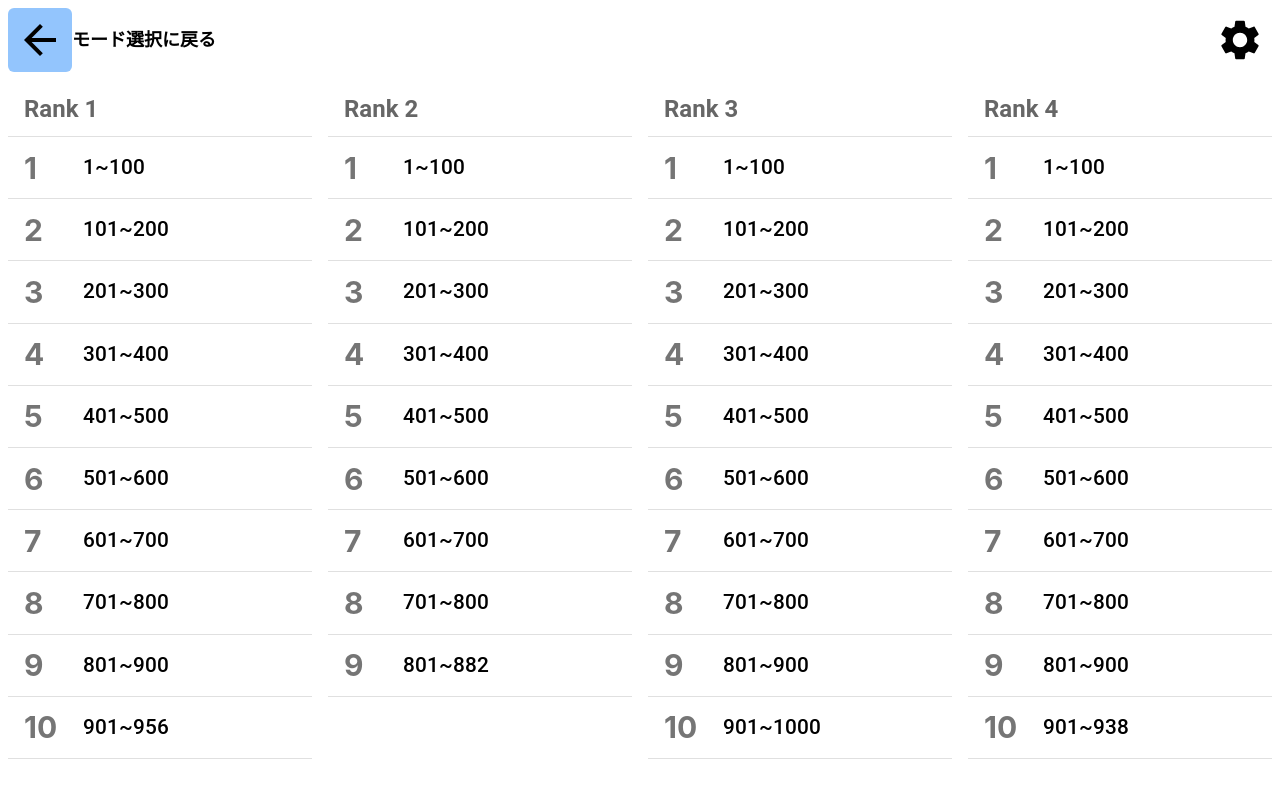
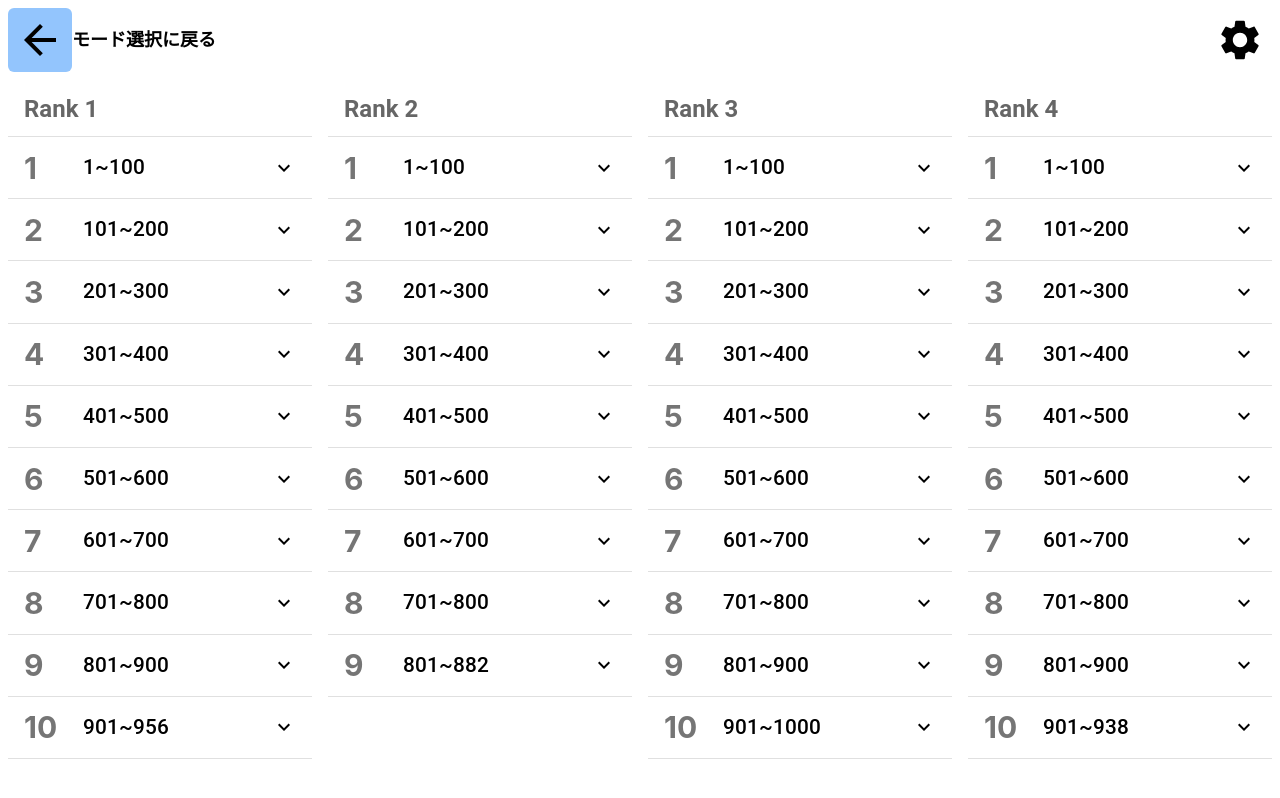
Before and after one commit to hamao0820/typeng, a Next.js app: page /practice in a window 1280 px wide. Built offline with nearby package versions, Linux system fonts and the light colour scheme.

Commit message:
ステージ選択を折りたたみ化

```diff
--- a/components/SelectList.tsx
+++ b/components/SelectList.tsx
@@ -5,19 +5,45 @@ import ListItemButton from '@mui/material/ListItemButton';
 import ListItemIcon from '@mui/material/ListItemIcon';
 import ListItemText from '@mui/material/ListItemText';
 import Link from 'next/link';
-import { Divider } from '@mui/material';
+import { Collapse, Divider } from '@mui/material';
 import { sliceByNumber } from '../pages/practice/[rank]/[id]';
+import { ExpandLess, ExpandMore } from '@mui/icons-material';
 
 type Props = {
     rank: number;
     wordsNum: number;
 };
 
+type OpenStatesType = {
+    block: number;
+    open: boolean;
+};
+
 const SelectList: React.FC<Props> = ({ rank, wordsNum }) => {
-    const stages = sliceByNumber(
+    const [openStates, setOpenStates] = React.useState<OpenStatesType[]>(
+        sliceByNumber(
+            [...Array(wordsNum)].map((_, i) => i + 1),
+            100
+        ).map<OpenStatesType>((_, block) => {
+            return { block, open: false };
+        })
+    );
+    const handleClick = (block: number) => {
+        setOpenStates((prev) =>
+            prev.map((state, i) => {
+                if (i !== block) {
+                    return state;
+                } else {
+                    return { ...state, open: !state.open };
+                }
+            })
+        );
+    };
+    const wordIndicesArr = sliceByNumber(
         [...Array(wordsNum)].map((_, i) => i + 1),
         100
     );
+
     return (
         <div className="m-2 w-screen">
             <List
@@ -36,20 +62,74 @@ const SelectList: React.FC<Props> = ({ rank, wordsNum }) => {
                 }
             >
                 <Divider />
-                {stages.map((stage, i) => {
+                {wordIndicesArr.map((wordIndices, block) => {
                     return (
-                        <Link href={`practice/${rank}/${i}`} key={i}>
-                            <ListItemButton>
+                        <React.Fragment key={block}>
+                            <ListItemButton
+                                onClick={() => {
+                                    handleClick(block);
+                                }}
+                                sx={
+                                    openStates[block].open
+                                        ? {
+                                              bgcolor: 'rgba(0, 0, 0, 0.2)',
+                                          }
+                                        : {}
+                                }
+                            >
                                 <ListItemIcon>
-                                    <span className="text-3xl font-bold">{i + 1}</span>
+                                    <span className="text-3xl font-bold">{block + 1}</span>
                                 </ListItemIcon>
                                 <ListItemText
-                                    primary={`${stage[0]}~${stage.slice(-1)[0]}`}
+                                    primary={`${wordIndices[0]}~${wordIndices.slice(-1)[0]}`}
                                     primaryTypographyProps={{ fontSize: '1.3rem', fontWeight: 500, margin: '3px' }}
                                 />
+                                {openStates[block].open ? <ExpandLess /> : <ExpandMore />}
                             </ListItemButton>
+                            <Collapse in={openStates[block].open} timeout="auto" unmountOnExit>
+                                <List component="div" disablePadding>
+                                    <Link href={`practice/${rank}/${block}`}>
+                                        <ListItemButton sx={{ pl: 4 }}>
+                                            <ListItemIcon>
+                                                <span className="text-xl font-bold">{1}</span>
+                                            </ListItemIcon>
+                                            <ListItemText
+                                                primary={`${wordIndices[0]}~${wordIndices.slice(-1)[0]}`}
+                                                primaryTypographyProps={{
+                                                    fontSize: '1.2rem',
+                                                    fontWeight: 400,
+                                                    margin: '3px',
+                                                }}
+                                            />
+                                        </ListItemButton>
+                                        <Divider />
+                                    </Link>
+                                    {sliceByNumber(wordIndices, 10).map((wordIndices, i) => {
+                                        return (
+                                            <React.Fragment key={`${block}-${i}`}>
+                                                <Link href={`practice/${rank}/${i}`}>
+                                                    <ListItemButton sx={{ pl: 4 }}>
+                                                        <ListItemIcon>
+                                                            <span className="text-xl font-bold">{i + 2}</span>
+                                                        </ListItemIcon>
+                                                        <ListItemText
+                                                            primary={`${wordIndices[0]}~${wordIndices.slice(-1)[0]}`}
+                                                            primaryTypographyProps={{
+                                                                fontSize: '1.2rem',
+                                                                fontWeight: 400,
+                                                                margin: '3px',
+                                                            }}
+                                                        />
+                                                    </ListItemButton>
+                                                    <Divider />
+                                                </Link>
+                                            </React.Fragment>
+                                        );
+                                    })}
+                                </List>
+                            </Collapse>
                             <Divider />
-                        </Link>
+                        </React.Fragment>
                     );
                 })}
             </List>
```
